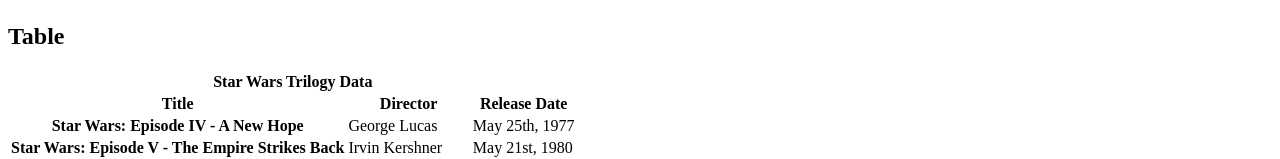
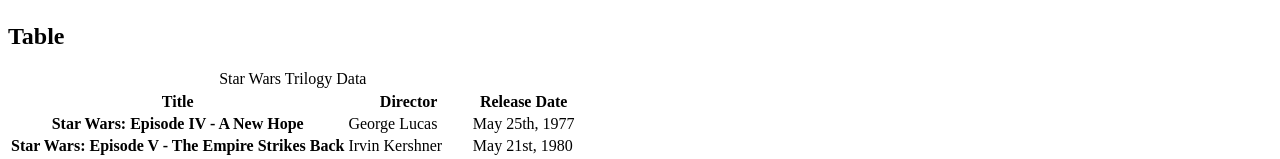
Before and after one commit to Le-Meur-Mai/holbertonschool-web_front_end, a plain HTML site: page html_advanced/33-styleguide.html in a window 1280 px wide. Shown: the part 1797-1956 px from the top of the page. Drawn offline with Linux system fonts and the light colour scheme.

Commit message:
Changing the way to add a title to the table

```diff
--- a/html_advanced/33-styleguide.html
+++ b/html_advanced/33-styleguide.html
@@ -119,7 +119,7 @@
                     </header>
                     <table>
                         <tr>
-                            <th colspan="3">Star Wars Trilogy Data</th>
+                            <caption>Star Wars Trilogy Data</caption>
                         </tr>
                         <tr>
                             <th scope="col">Title</th>
```
